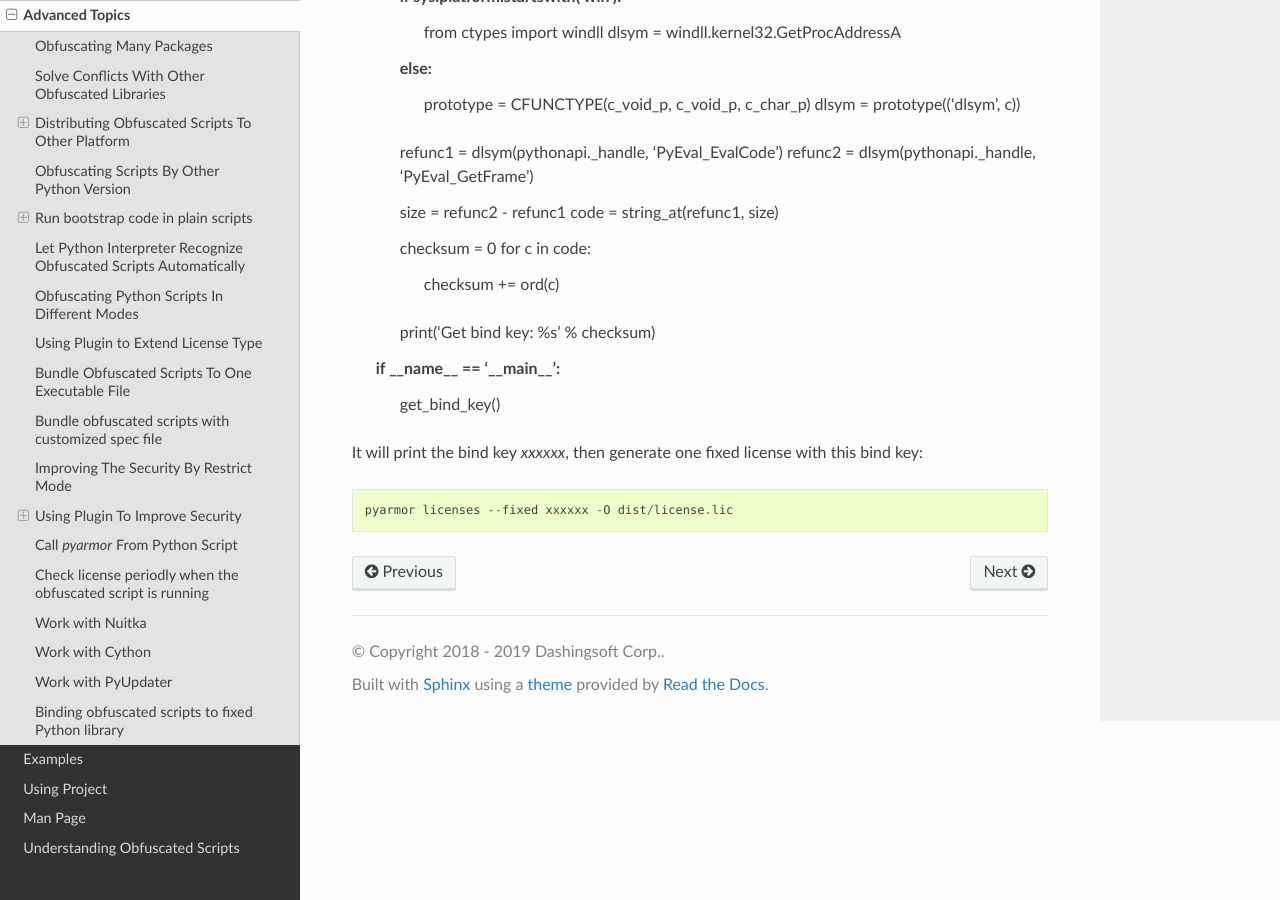
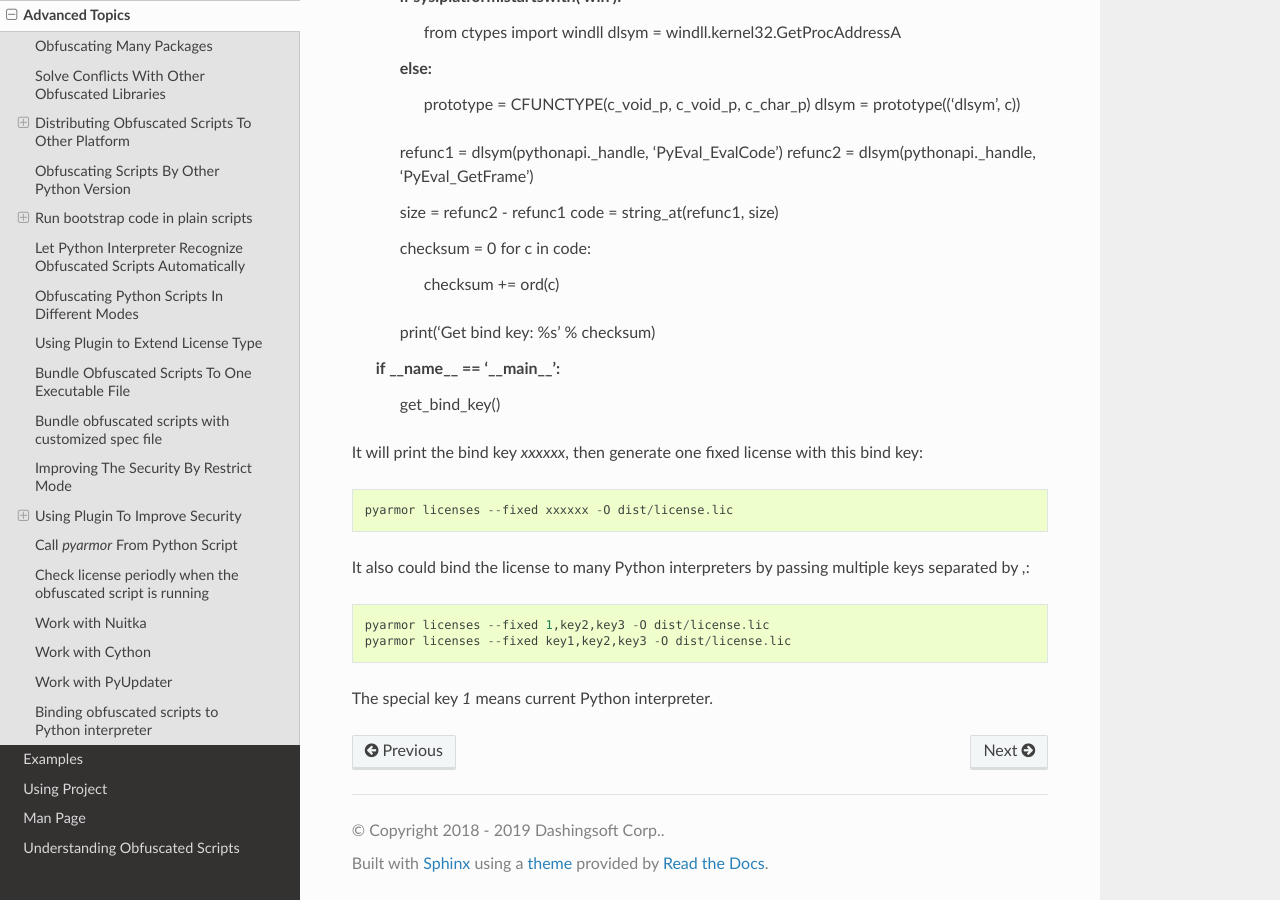
Before and after one commit to dashingsoft/pyarmor, a Sphinx documentation site: the page built from docs/advanced.rst, in a window 1280 px wide and 900 px high, scrolled down 20109 px. Built offline with Sphinx 7.4.7 and the Read the Docs theme 2.0.0, drawn with Linux system fonts in a browser that asks for light colours; some of the changed text lies outside the part shown.

Commit message:
Refine title

```diff
--- a/docs/advanced.rst
+++ b/docs/advanced.rst
@@ -916,9 +916,9 @@ More information refer to the description of command :ref:`pack` and advanced
 usage :ref:`bundle-obfuscated-scripts-with-customized-spec-file`
 
 
-.. _binding obfuscated scripts to fixed python library:
+.. _binding obfuscated scripts to python interpreter:
 
-Binding obfuscated scripts to fixed Python library
+Binding obfuscated scripts to Python interpreter
 --------------------------------------------------
 
 In order to improve the security of obfuscated scripts, it also could bind the
@@ -987,6 +987,14 @@ bind key::
 
   pyarmor licenses --fixed xxxxxx -O dist/license.lic
 
+It also could bind the license to many Python interpreters by passing multiple
+keys separated by `,`::
+
+  pyarmor licenses --fixed 1,key2,key3 -O dist/license.lic
+  pyarmor licenses --fixed key1,key2,key3 -O dist/license.lic
+
+The special key `1` means current Python interpreter.
+
 .. customizing protection code:
 
 .. include:: _common_definitions.txt
--- a/docs/usage.rst
+++ b/docs/usage.rst
@@ -219,7 +219,7 @@ Improving Security Further
 These `PyArmor`_ features could import security further:
 
 1. Enable :ref:`Advanced Mode` if the platform is supported
-2. :ref:`Binding obfuscated scripts to fixed Python library` if possible
+2. :ref:`Binding obfuscated scripts to Python interpreter` if possible
 3. Using the corresponding :ref:`Restrict Mode`
 4. :ref:`Using project` and config `obf_mode=2`
 5. :ref:`Using plugin to improve security` by injecting your private checkpoints
```
